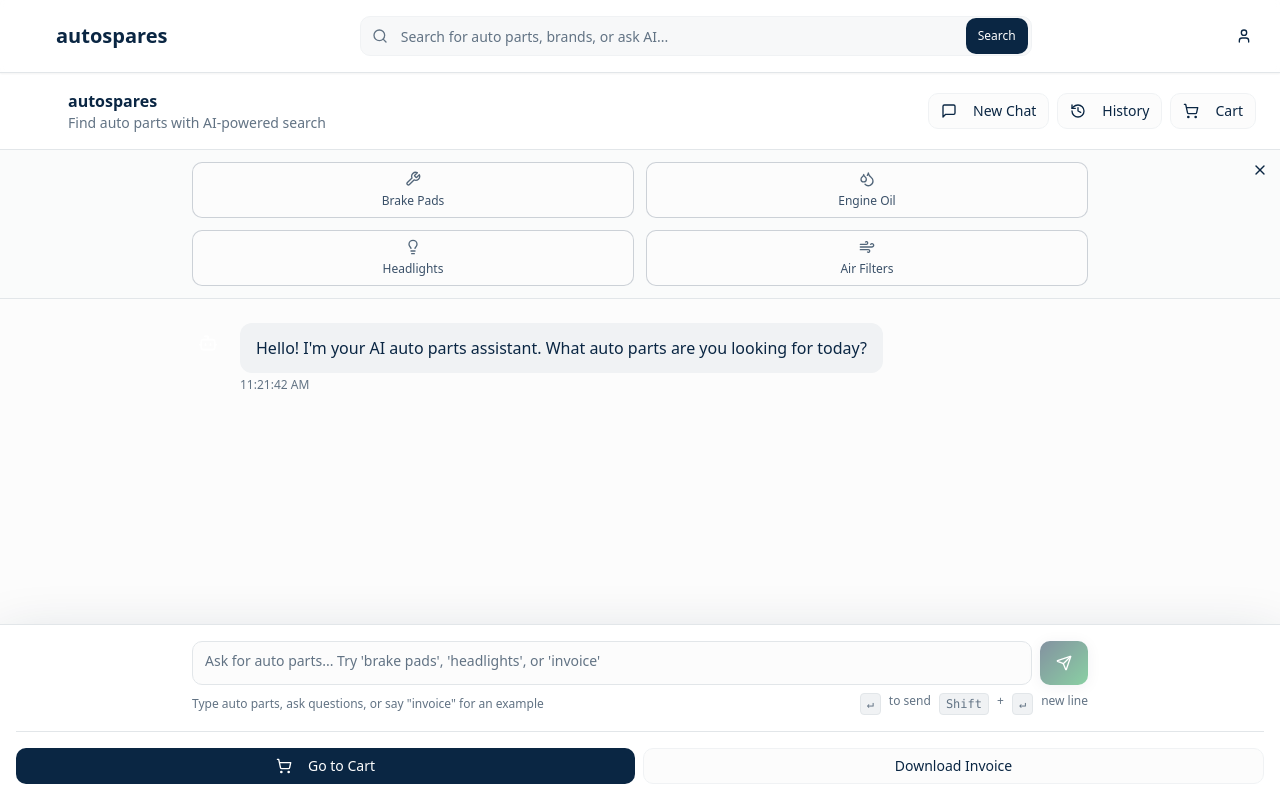
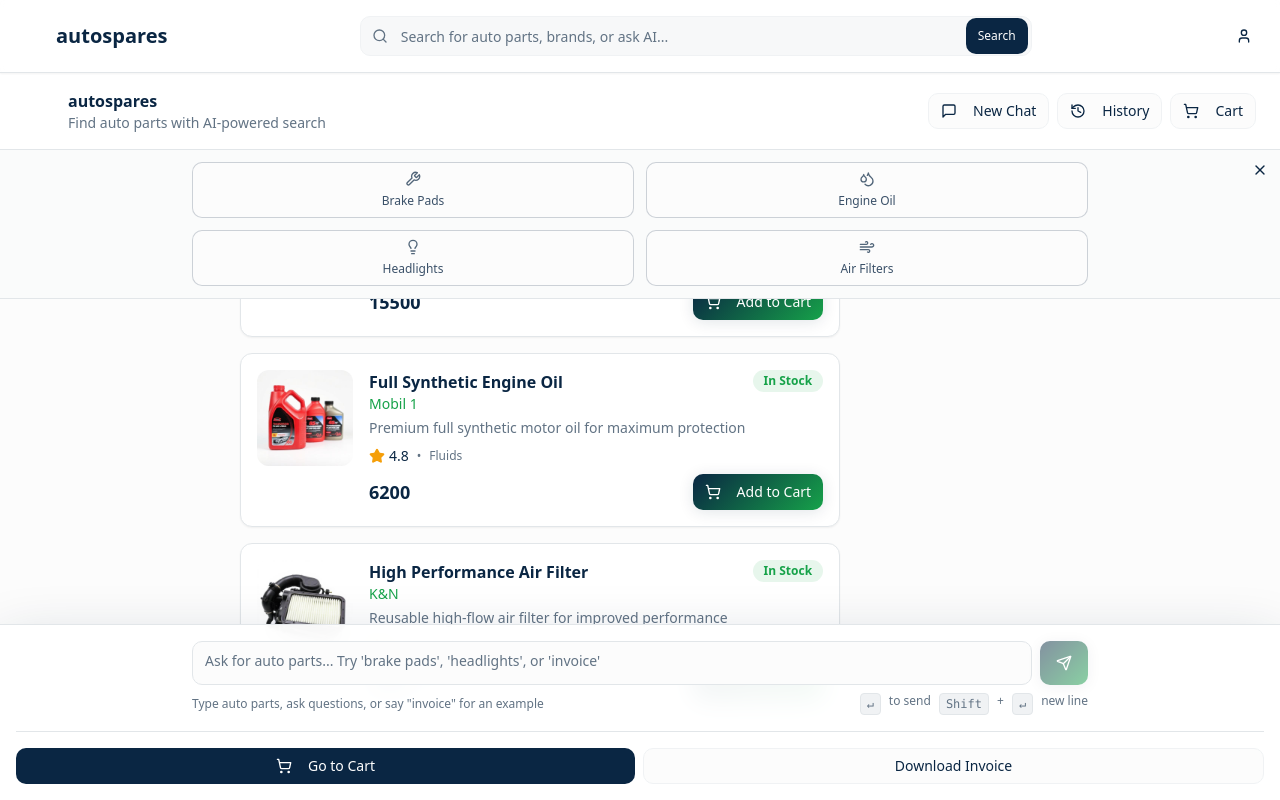
Before and after one commit to Binary-capital-tech/kenya-parts-prompt-85, a React (Vite) app: page / in a window 1280 px wide. Shown: the top 800 px of the page. Built offline with nearby package versions, Linux system fonts and the light colour scheme.

Commit message:
Reverted to commit afd04ebcddab20774e13669f239b4959a0e1e6b8

```diff
--- a/src/components/ChatInterface.tsx
+++ b/src/components/ChatInterface.tsx
@@ -14,15 +14,6 @@ import brakePartsImage from "@/assets/brake-parts.jpg";
 import headlightImage from "@/assets/headlight.jpg";
 import airFilterImage from "@/assets/air-filter.jpg";
 import oilsImage from "@/assets/oils.jpg";
-
-const getProductImage = (category: string) => {
-  const categoryLower = category?.toLowerCase() || '';
-  if (categoryLower.includes('brake')) return brakePartsImage;
-  if (categoryLower.includes('light') || categoryLower.includes('lamp')) return headlightImage;
-  if (categoryLower.includes('filter') || categoryLower.includes('air')) return airFilterImage;
-  if (categoryLower.includes('oil') || categoryLower.includes('fluid')) return oilsImage;
-  return brakePartsImage; // Default fallback
-};
 
 interface Message {
   id: string;
@@ -41,6 +32,152 @@ interface ChatSession {
   lastActivity: Date;
 }
 
+const sampleProducts = {
+  brake: [
+    {
+      id: "1",
+      name: "Premium Brake Disc & Pads Set",
+      brand: "Brembo",
+      price: 8500,
+      originalPrice: 12000,
+      image: brakePartsImage,
+      rating: 4.8,
+      description: "High-performance brake discs and pads for excellent stopping power",
+      category: "Brake System",
+      inStock: true
+    },
+    {
+      id: "11",
+      name: "Ceramic Brake Pads",
+      brand: "Akebono",
+      price: 4200,
+      image: brakePartsImage,
+      rating: 4.6,
+      description: "Low-dust ceramic brake pads for quiet operation",
+      category: "Brake System",
+      inStock: true
+    },
+    {
+      id: "12",
+      name: "Sports Brake Discs",
+      brand: "EBC",
+      price: 6800,
+      originalPrice: 8500,
+      image: brakePartsImage,
+      rating: 4.9,
+      description: "Slotted and drilled brake discs for enhanced cooling",
+      category: "Brake System",
+      inStock: false
+    }
+  ],
+  filter: [
+    {
+      id: "2",
+      name: "High Performance Air Filter",
+      brand: "K&N",
+      price: 2800,
+      originalPrice: 3500,
+      image: airFilterImage,
+      rating: 4.7,
+      description: "Reusable high-flow air filter for improved performance",
+      category: "Engine",
+      inStock: true
+    },
+    {
+      id: "21",
+      name: "OEM Air Filter",
+      brand: "Mann Filter",
+      price: 1500,
+      image: airFilterImage,
+      rating: 4.5,
+      description: "Original equipment quality air filter",
+      category: "Engine",
+      inStock: true
+    },
+    {
+      id: "22",
+      name: "Carbon Cabin Filter",
+      brand: "Bosch",
+      price: 3200,
+      image: airFilterImage,
+      rating: 4.8,
+      description: "Activated carbon cabin air filter for clean air",
+      category: "Interior",
+      inStock: true
+    }
+  ],
+  headlight: [
+    {
+      id: "3",
+      name: "LED Headlight Assembly",
+      brand: "Philips",
+      price: 15500,
+      image: headlightImage,
+      rating: 4.9,
+      description: "Premium LED headlight with excellent brightness and longevity",
+      category: "Lighting",
+      inStock: true
+    },
+    {
+      id: "31",
+      name: "Halogen Headlight Bulbs",
+      brand: "Osram",
+      price: 2400,
+      image: headlightImage,
+      rating: 4.4,
+      description: "High-quality halogen bulbs for standard headlights",
+      category: "Lighting",
+      inStock: true
+    },
+    {
+      id: "32",
+      name: "HID Xenon Kit",
+      brand: "Hella",
+      price: 8900,
+      originalPrice: 11500,
+      image: headlightImage,
+      rating: 4.7,
+      description: "Complete HID conversion kit for brighter lighting",
+      category: "Lighting",
+      inStock: true
+    }
+  ],
+  oil: [
+    {
+      id: "4",
+      name: "Full Synthetic Engine Oil",
+      brand: "Mobil 1",
+      price: 6200,
+      image: oilsImage,
+      rating: 4.8,
+      description: "Premium full synthetic motor oil for maximum protection",
+      category: "Fluids",
+      inStock: true
+    },
+    {
+      id: "41",
+      name: "Conventional Motor Oil",
+      brand: "Castrol",
+      price: 3800,
+      image: oilsImage,
+      rating: 4.5,
+      description: "High-quality conventional motor oil for everyday driving",
+      category: "Fluids",
+      inStock: true
+    },
+    {
+      id: "42",
+      name: "Transmission Fluid",
+      brand: "Valvoline",
+      price: 4500,
+      image: oilsImage,
+      rating: 4.6,
+      description: "Premium automatic transmission fluid for smooth shifting",
+      category: "Fluids",
+      inStock: true
+    }
+  ]
+};
 
 const ChatInterface = () => {
   const { toast } = useToast();
@@ -76,8 +213,150 @@ const ChatInterface = () => {
         {
           id: '1',
           type: 'assistant',
+          content: "Browse our top auto parts categories:",
+          products: [
+            sampleProducts.brake[0],
+            sampleProducts.headlight[0],
+            sampleProducts.oil[0],
+            sampleProducts.filter[0]
+          ],
+          timestamp: new Date()
+        }
+      ]
+    },
+    {
+      id: '2',
+      title: 'Toyota Corolla Brake Pads',
+      createdAt: new Date(Date.now() - 86400000), // 1 day ago
+      lastActivity: new Date(Date.now() - 86400000),
+      messages: [
+        {
+          id: '2-1',
+          type: 'assistant',
           content: "Hello! I'm your AI auto parts assistant. What auto parts are you looking for today?",
-          timestamp: new Date()
+          timestamp: new Date(Date.now() - 86400000)
+        },
+        {
+          id: '2-2',
+          type: 'user',
+          content: 'I need brake pads for my Toyota Corolla 2018',
+          timestamp: new Date(Date.now() - 86400000 + 30000)
+        },
+        {
+          id: '2-3',
+          type: 'assistant',
+          content: 'I found excellent brake pad options for your 2018 Toyota Corolla. Here are the top recommendations:',
+          timestamp: new Date(Date.now() - 86400000 + 60000),
+          products: [sampleProducts.brake[0], sampleProducts.brake[1]]
+        }
+      ]
+    },
+    {
+      id: '3',
+      title: 'Honda Civic Headlights',
+      createdAt: new Date(Date.now() - 172800000), // 2 days ago
+      lastActivity: new Date(Date.now() - 172800000),
+      messages: [
+        {
+          id: '3-1',
+          type: 'assistant',
+          content: "Hello! I'm your AI auto parts assistant. What auto parts are you looking for today?",
+          timestamp: new Date(Date.now() - 172800000)
+        },
+        {
+          id: '3-2',
+          type: 'user',
+          content: 'Show me headlights for Honda Civic 2020',
+          timestamp: new Date(Date.now() - 172800000 + 45000)
+        },
+        {
+          id: '3-3',
+          type: 'assistant',
+          content: 'Perfect! Here are premium headlight options for your 2020 Honda Civic:',
+          timestamp: new Date(Date.now() - 172800000 + 90000),
+          products: [sampleProducts.headlight[0], sampleProducts.headlight[1]]
+        }
+      ]
+    },
+    {
+      id: '4',
+      title: 'BMW Engine Oil Change',
+      createdAt: new Date(Date.now() - 259200000), // 3 days ago
+      lastActivity: new Date(Date.now() - 259200000),
+      messages: [
+        {
+          id: '4-1',
+          type: 'assistant',
+          content: "Hello! I'm your AI auto parts assistant. What auto parts are you looking for today?",
+          timestamp: new Date(Date.now() - 259200000)
+        },
+        {
+          id: '4-2',
+          type: 'user',
+          content: 'I need engine oil for BMW X3 2019, full synthetic',
+          timestamp: new Date(Date.now() - 259200000 + 60000)
+        },
+        {
+          id: '4-3',
+          type: 'assistant',
+          content: 'Excellent choice! Here are premium full synthetic oils perfect for your 2019 BMW X3:',
+          timestamp: new Date(Date.now() - 259200000 + 120000),
+          products: [sampleProducts.oil[0], sampleProducts.oil[1]]
+        },
+        {
+          id: '4-4',
+          type: 'user',
+          content: 'Generate invoice for the Mobil 1 oil',
+          timestamp: new Date(Date.now() - 259200000 + 180000)
+        },
+        {
+          id: '4-5',
+          type: 'assistant',
+          content: 'Perfect! I\'ve generated your invoice. Click the button below to view and download it.',
+          timestamp: new Date(Date.now() - 259200000 + 240000),
+          invoiceData: {
+            id: 'INV-2024-001',
+            date: new Date(Date.now() - 259200000 + 240000),
+            status: 'paid',
+            total: 89.99,
+            product: sampleProducts.oil[0],
+            customer: {
+              firstName: 'John',
+              lastName: 'Smith',
+              email: 'john.smith@email.com',
+              phone: '+254 722 123 456',
+              address: '123 Westlands Avenue',
+              city: 'Nairobi',
+              postalCode: '00100'
+            }
+          }
+        }
+      ]
+    },
+    {
+      id: '5',
+      title: 'Air Filter Replacement',
+      createdAt: new Date(Date.now() - 432000000), // 5 days ago
+      lastActivity: new Date(Date.now() - 432000000),
+      messages: [
+        {
+          id: '5-1',
+          type: 'assistant',
+          content: "Hello! I'm your AI auto parts assistant. What auto parts are you looking for today?",
+          timestamp: new Date(Date.now() - 432000000)
+        },
+        {
+          id: '5-2',
+          type: 'user',
+          content: 'My car needs an air filter replacement, it\'s a Nissan Altima 2017',
+          timestamp: new Date(Date.now() - 432000000 + 90000)
+        },
+        {
+          id: '5-3',
+          type: 'assistant',
+          content: 'Great! Here are high-quality air filters that will fit your 2017 Nissan Altima perfectly:',
+          timestamp: new Date(Date.now() - 432000000 + 150000),
+          products: [sampleProducts.filter[0], sampleProducts.filter[1]]
         }
       ]
     }
@@ -212,7 +491,7 @@ const ChatInterface = () => {
             name: product.name,
             brand: product.brand,
             price: product.price,
-              image: getProductImage(product.category),
+            image: brakePartsImage, // Default image for now
             rating: product.rating,
             description: product.description,
             category: product.category,
```
Also changed, not shown: 1 other file (tests, documents, lock files or other folders). Lines whose indentation alone changed are shown as unchanged.
